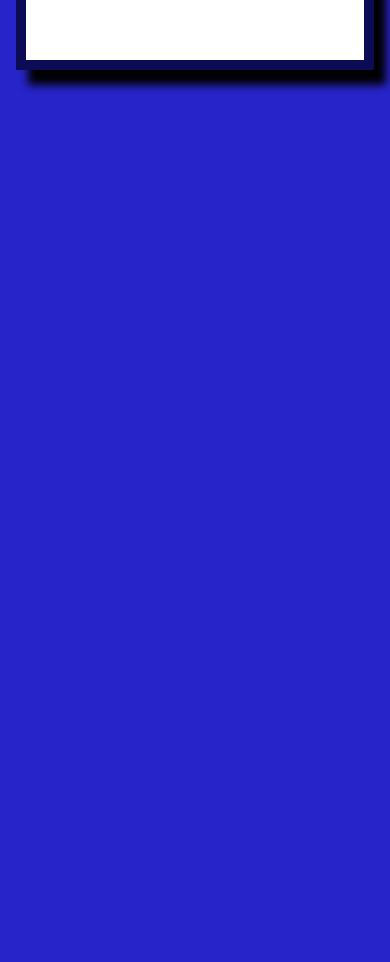
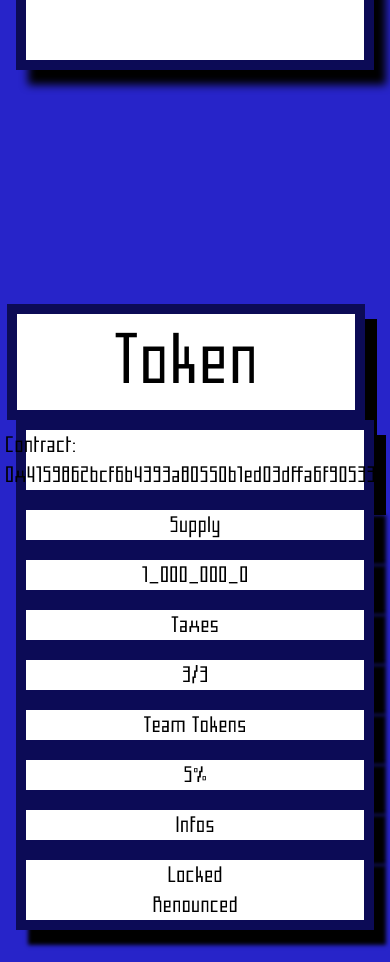
Before and after one commit to justadev999/youtuberinu-website--2023, a Vue app: page / in a window 390 px wide. Shown: the part 2060-3022 px from the top of the page. Before the commit the page ends 2184 px from the top, so only its background shows below. Built offline with nearby package versions, Linux system fonts and the light colour scheme.

Commit message:
chore: token section mobile markup

```diff
--- a/src/App.vue
+++ b/src/App.vue
@@ -5,10 +5,11 @@ import LoadingScreen from "./components/LoadingScreen.vue";
 import NavBar from "./molecules/NavBar.vue";
 import StonkHero from "./components/StonkHero.vue";
 import ProjectSection from "./components/ProjectSection.vue";
+import TokenSection from "./components/TokenSection.vue";
 
 export default defineComponent({
   name: "App",
-  components: { LoadingScreen, StonkHero, NavBar, ProjectSection },
+  components: { LoadingScreen, StonkHero, NavBar, ProjectSection, TokenSection },
   setup() {
     const isLoading = ref(false);
 
@@ -30,6 +31,7 @@ export default defineComponent({
     <LoadingScreen v-if="isLoading" />
     <StonkHero v-if="!isLoading" />
     <ProjectSection v-if="!isLoading" />
+    <TokenSection v-if="!isLoading" />
   </div>
 </template>
 
--- /dev/null
+++ b/src/components/TokenSection.vue
@@ -0,0 +1,250 @@
+<script>
+import { computed, defineComponent, ref } from "vue";
+import { useBreakpoint } from "../functions/useBreakpoint";
+
+import GreenArrow from "../assets/svg/green-arrow.svg";
+
+export default defineComponent({
+  name: "TokenSection",
+  components: { GreenArrow },
+  setup() {
+    const tokenContract = ref("0x4159862bcf6b4393a80550b1ed03dffa6f90533c");
+
+    const matches = useBreakpoint();
+    const isMobile = computed(() => matches.value?.beforeLg);
+    return {
+      isMobile,
+      tokenContract,
+    };
+  },
+});
+</script>
+
+<template>
+  <section class="stonk-hero h-fit lg:h-screen w-full mb-8 lg:mb-12">
+    <div class="token-infos-wrapper h-full w-full">
+      <div
+        class="
+          infos-header
+          h-full
+          w-full
+          flex flex-col
+          lg:flex-row
+          items-center
+        "
+      >
+        <div
+          class="
+            token-wrapper
+            h-full
+            w-full
+            lg:w-[25%]
+            mr-[5%]
+            flex
+            items-center
+            justify-center
+          "
+        >
+          <p>Token</p>
+        </div>
+        <div
+          class="
+            contract-wrapper
+            h-full
+            w-full
+            lg:w-[70%]
+            flex
+            items-center
+            justify-center
+          "
+        >
+          <p class="cursor-pointer">
+            Contract: <span class="contract-label">{{ tokenContract }}</span>
+          </p>
+        </div>
+      </div>
+      <div class="tokens-stats h-full w-full">
+        <ul class="stats-wrapper w-full h-full">
+          <li class="stat-li w-full h-full">
+            <div
+              class="stat-title w-full h-[20%] flex items-center justify-center"
+            >
+              <p>Supply</p>
+            </div>
+            <div
+              class="
+                stat-number
+                w-full
+                h-[70%]
+                flex
+                items-center
+                justify-center
+              "
+            >
+              <p>1_000_000_0</p>
+            </div>
+          </li>
+          <li class="stat-li w-full h-full">
+            <div
+              class="stat-title w-full h-[20%] flex items-center justify-center"
+            >
+              <p>Taxes</p>
+            </div>
+            <div
+              class="
+                stat-number
+                w-full
+                h-[70%]
+                flex
+                items-center
+                justify-center
+              "
+            >
+              <p>3/3</p>
+            </div>
+          </li>
+          <li class="stat-li w-full h-full">
+            <div
+              class="stat-title w-full h-[20%] flex items-center justify-center"
+            >
+              <p>Team Tokens</p>
+            </div>
+            <div
+              class="
+                stat-number
+                w-full
+                h-[70%]
+                flex
+                items-center
+                justify-center
+              "
+            >
+              <p>5%</p>
+            </div>
+          </li>
+          <li class="stat-li w-full h-full">
+            <div
+              class="stat-title w-full h-[20%] flex items-center justify-center"
+            >
+              <p>Infos</p>
+            </div>
+            <div
+              class="
+                stat-number
+                w-full
+                h-[70%]
+                flex
+                flex-col
+                items-center
+                justify-center
+              "
+            >
+            <p>Locked</p>
+            <p>Renounced</p>
+        </div>
+          </li>
+        </ul>
+      </div>
+    </div>
+    <div
+      v-if="!isMobile"
+      class="stonk-o-meter flex flex-col items-center justify-end"
+    >
+      <GreenArrow class="green-arrow" />
+      <div class="w-full flex items-center justify-center">
+        <p class="uppercase">Stonk-o-meter</p>
+      </div>
+    </div>
+  </section>
+</template>
+
+<style scoped lang="scss">
+.stonk-hero {
+  background-color: transparent;
+  padding-top: rem(180);
+
+  @media (min-width: 1024px) {
+    display: grid;
+    grid-template-columns: 75% 20%;
+    column-gap: rem(68);
+  }
+}
+
+.token-infos-wrapper {
+  display: flex;
+  flex-direction: column;
+  align-items: center;
+
+  @media (min-width: 1024px) {
+    display: grid;
+    grid-template-rows: 26% 65%;
+    row-gap: 10%;
+  }
+}
+
+.token-wrapper {
+  p {
+    font-size: rem(64);
+  }
+}
+
+.infos-header {
+  & div {
+    background-color: white;
+    border: 10px solid #0c0b56;
+    box-shadow: 12px 15px 0px #000000;
+  }
+}
+
+.stats-wrapper {
+  display: flex;
+  flex-direction: column;
+  align-items: center;
+
+  @media (min-width: 1024px) {
+    display: grid;
+    grid-template-columns: repeat(4, 1fr);
+    column-gap: rem(20);
+  }
+
+  & .stat-li {
+    display: flex;
+    flex-direction: column;
+    align-items: center;
+    justify-content: space-between;
+
+    & div {
+      border: 10px solid #0c0b56;
+      box-shadow: 12px 15px 4px #000000;
+      background-color: $c-white;
+    }
+  }
+}
+
+.stonk-o-meter {
+  background-color: $c-white;
+  box-shadow: 12px 15px 4px #000000;
+  border: 10px solid #0c0b56;
+
+  & div {
+    height: 15%;
+    background-color: $c-purple;
+    border-top: 10px solid #0c0b56;
+
+    p {
+      color: white;
+      font-size: rem(26);
+    }
+  }
+}
+
+.contract-label {
+  &:hover {
+    color: $c-purple;
+  }
+}
+
+.green-arrow {
+  height: 80%;
+}
+</style>
```
Also changed, not shown: src/assets/svg/green-arrow.svg (added).
